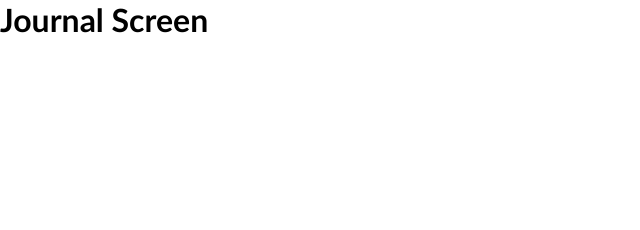
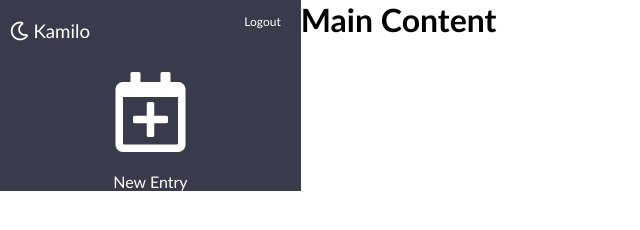
Before and after one commit to kamilodev/React-Exercises, a React app in the folder 07-journal-app/: page / in a window 1280 px wide. Shown: the whole page, without its empty margins (0-640 px from the left). Built offline with nearby package versions, Linux system fonts and the light colour scheme.

Commit message:
Start styling sidebar

```diff
--- a/07-journal-app/public/index.html
+++ b/07-journal-app/public/index.html
@@ -10,10 +10,7 @@
 			content="Web site created using create-react-app"
 		/>
 		<link rel="apple-touch-icon" href="%PUBLIC_URL%/logo192.png" />
-    <!--
-      manifest.json provides metadata used when your web app is installed on a
-      user's mobile device or desktop. See https://developers.google.com/web/fundamentals/web-app-manifest/
-    -->
+
 		<link rel="manifest" href="%PUBLIC_URL%/manifest.json" />
 		<!--
       Notice the use of %PUBLIC_URL% in the tags above.
@@ -24,7 +21,13 @@
       work correctly both with client-side routing and a non-root public URL.
       Learn how to configure a non-root public URL by running `npm run build`.
     -->
-    <title>React App</title>
+		<link
+			rel="stylesheet"
+			href="https://use.fontawesome.com/releases/v5.15.3/css/all.css"
+			integrity="sha384-SZXxX4whJ79/gErwcOYf+zWLeJdY/qpuqC4cAa9rOGUstPomtqpuNWT9wdPEn2fk"
+			crossorigin="anonymous"
+		/>
+		<title>Journal App</title>
 	</head>
 	<body>
 		<noscript>You need to enable JavaScript to run this app.</noscript>
@@ -38,6 +41,5 @@
 
       To begin the development, run `npm start` or `yarn start`.
       To create a production bundle, use `npm run build` or `yarn build`.
-    -->
-  </body>
+    --></body>
 </html>
--- a/07-journal-app/src/components/journal/JournalScreen.js
+++ b/07-journal-app/src/components/journal/JournalScreen.js
@@ -1,9 +1,14 @@
 import React from 'react'
+import { Sidebar } from './Sidebar'
 
 export const JournalScreen = () => {
 	return (
-		<div>
-			<h1>Journal Screen</h1>
+		<div className='journal__main-content'>
+			<Sidebar />
+
+			<main>
+				<h1>Main Content</h1>
+			</main>
 		</div>
 	)
 }
--- /dev/null
+++ b/07-journal-app/src/components/journal/Sidebar.js
@@ -0,0 +1,19 @@
+import React from 'react'
+
+export const Sidebar = () => {
+	return (
+		<aside className='journal__sidebar'>
+			<div className='journal__sidebar-navbar'>
+				<h3 className='mt-5'>
+					<i className='far fa-moon'></i>
+					<span> Kamilo</span>
+				</h3>
+				<button className='btn'>Logout</button>
+			</div>
+			<div className='journal__new-entry'>
+				<i className='far fa-calendar-plus fa-5x'></i>
+				<p className='mt-5'>New Entry</p>
+			</div>
+		</aside>
+	)
+}
--- /dev/null
+++ b/07-journal-app/src/styles/components/_journal.scss
@@ -0,0 +1,38 @@
+.journal__main-content {
+	display: flex;
+}
+
+.journal__sidebar {
+	background-color: $dark-grey;
+	color: white;
+	display: flex;
+	flex-direction: column;
+	height: 100%;
+	padding-left: 10px;
+	padding-right: 10px;
+	width: 450px;
+}
+
+.journal__sidebar-navbar {
+	display: flex;
+	justify-content: space-between;
+}
+
+.journal__sidebar-navbar h3 {
+	font-weight: lighter;
+}
+
+.journal__new-entry {
+	align-items: center;
+	cursor: pointer;
+	display: flex;
+	flex-direction: column;
+	justify-content: center;
+	margin-top: 30px;
+	width: 100%;
+	transition: color 0.3s ease;
+
+	&:hover {
+		color: darken($color: white, $amount: 20);
+	}
+}
--- a/07-journal-app/src/styles/styles.scss
+++ b/07-journal-app/src/styles/styles.scss
@@ -2,4 +2,5 @@
 @import './base/base';
 @import './components/auth';
 @import './components/buttons';
-@import './components/links'; // Components
+@import './components/links';
+@import './components/journal'; // Components
```
Lines whose indentation alone changed are shown as unchanged.
